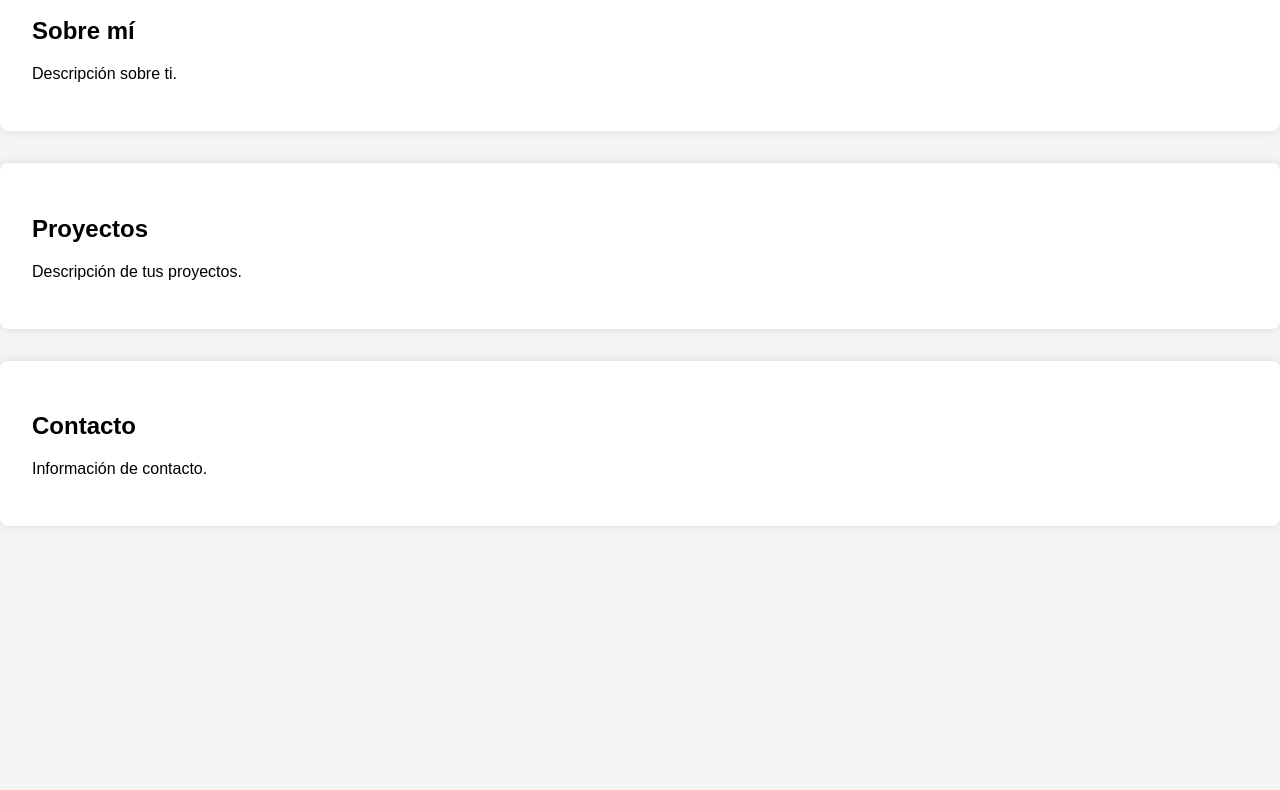
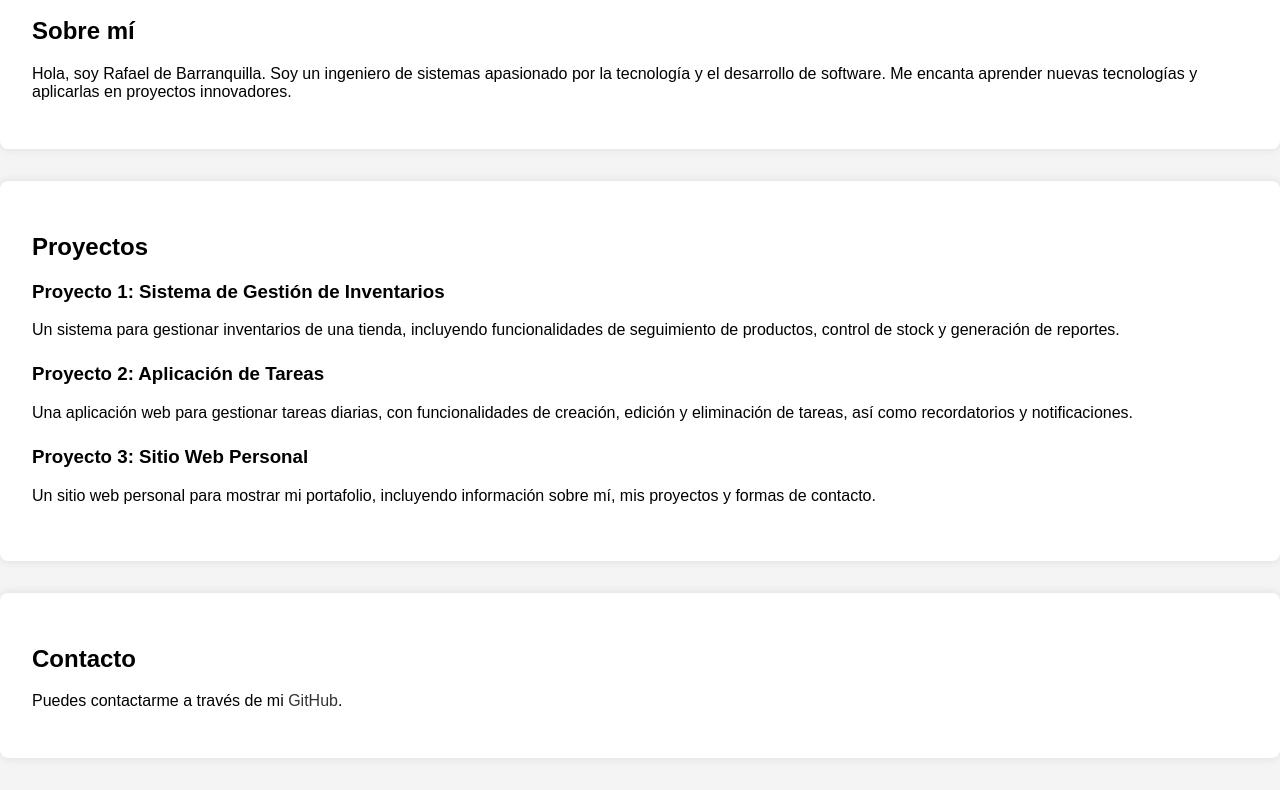
Before and after one commit to Rafael0799/-yu, a plain HTML site: page index.html in a window 1280 px wide. Shown: the part 213-1003 px from the top of the page. Before the commit the page ends 800 px from the top, so only its background shows below. Drawn offline with Linux system fonts and the light colour scheme.

Commit message:
Improve portfolio with more content and better design

```diff
--- a/index.html
+++ b/index.html
@@ -1,14 +1,14 @@
 <!DOCTYPE html>
-<html lang="en">
+<html lang="es">
 <head>
     <meta charset="UTF-8">
     <meta name="viewport" content="width=device-width, initial-scale=1.0">
-    <title>Mi Portafolio</title>
+    <title>Portafolio de Rafael</title>
     <link rel="stylesheet" href="styles.css">
 </head>
 <body>
     <header>
-        <h1>Bienvenido a mi Portafolio</h1>
+        <h1>Rafael - Ingeniero de Sistemas</h1>
         <nav>
             <ul>
                 <li><a href="#about">Sobre mí</a></li>
@@ -19,15 +19,26 @@
     </header>
     <section id="about">
         <h2>Sobre mí</h2>
-        <p>Descripción sobre ti.</p>
+        <p>Hola, soy Rafael de Barranquilla. Soy un ingeniero de sistemas apasionado por la tecnología y el desarrollo de software. Me encanta aprender nuevas tecnologías y aplicarlas en proyectos innovadores.</p>
     </section>
     <section id="projects">
         <h2>Proyectos</h2>
-        <p>Descripción de tus proyectos.</p>
+        <div class="project">
+            <h3>Proyecto 1: Sistema de Gestión de Inventarios</h3>
+            <p>Un sistema para gestionar inventarios de una tienda, incluyendo funcionalidades de seguimiento de productos, control de stock y generación de reportes.</p>
+        </div>
+        <div class="project">
+            <h3>Proyecto 2: Aplicación de Tareas</h3>
+            <p>Una aplicación web para gestionar tareas diarias, con funcionalidades de creación, edición y eliminación de tareas, así como recordatorios y notificaciones.</p>
+        </div>
+        <div class="project">
+            <h3>Proyecto 3: Sitio Web Personal</h3>
+            <p>Un sitio web personal para mostrar mi portafolio, incluyendo información sobre mí, mis proyectos y formas de contacto.</p>
+        </div>
     </section>
     <section id="contact">
         <h2>Contacto</h2>
-        <p>Información de contacto.</p>
+        <p>Puedes contactarme a través de mi <a href="https://github.com/Rafael0799" target="_blank">GitHub</a>.</p>
     </section>
     <script src="script.js"></script>
 </body>
--- a/styles.css
+++ b/styles.css
@@ -34,3 +34,20 @@ section {
     border-radius: 8px;
     box-shadow: 0 0 10px rgba(0, 0, 0, 0.1);
 }
+
+.project {
+    margin-bottom: 1.5rem;
+}
+
+.project h3 {
+    margin-top: 0;
+}
+
+a {
+    color: #333;
+    text-decoration: none;
+}
+
+a:hover {
+    text-decoration: underline;
+}
```
